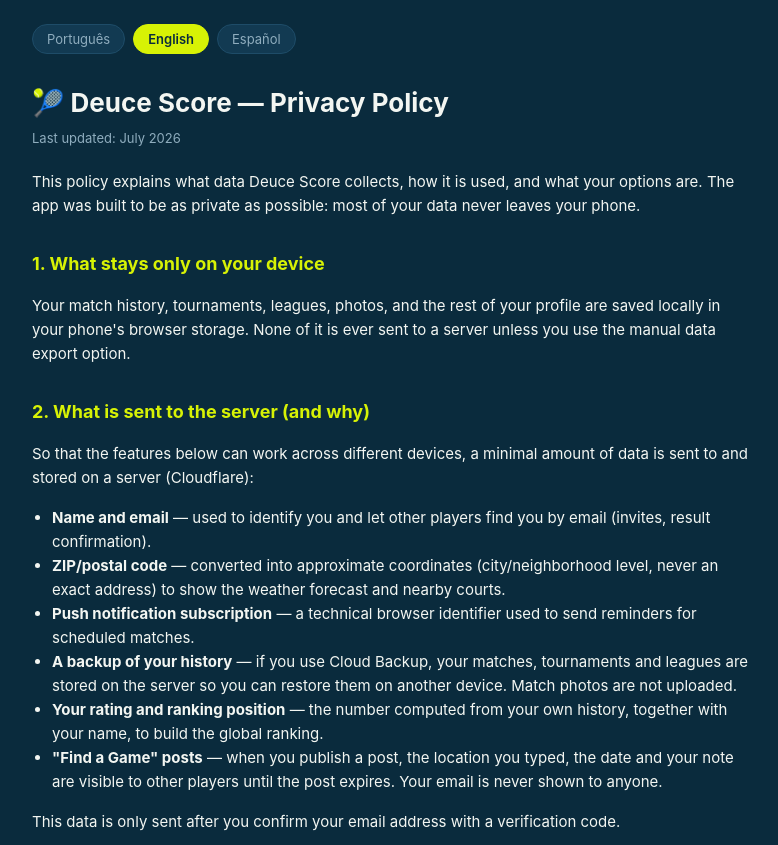
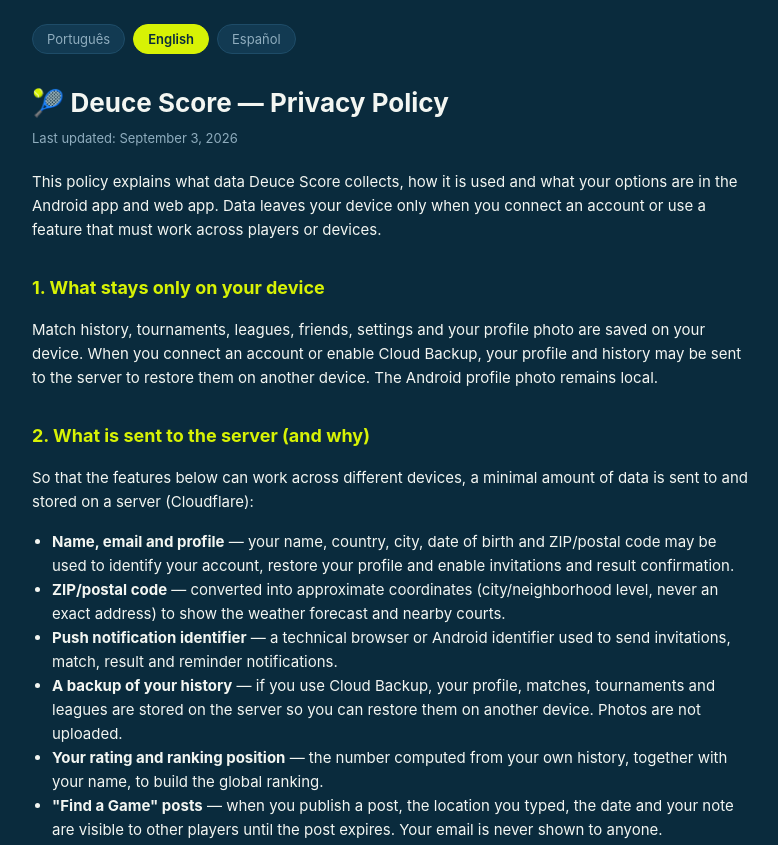
Before and after one commit to rodrigocostaalves/meu-placar-tenis, a website: page cloudflare/privacy.html in a window 1280 px wide. Shown: the top 845 px of the page, without its empty margins (248-1026 px from the left). Drawn offline with Linux system fonts and the light colour scheme.

Commit message:
Add files via upload

```diff
--- a/cloudflare/privacy.html
+++ b/cloudflare/privacy.html
@@ -50,20 +50,20 @@
 const CONTENT = {
   pt: `
   <h1>🎾 Deuce Score — Política de Privacidade</h1>
-  <div class="subtitle">Última atualização: julho de 2026</div>
+  <div class="subtitle">Última atualização: 3 de setembro de 2026</div>
 
-  <p>Esta política explica quais dados o Deuce Score coleta, como são usados, e quais são as suas opções. O aplicativo foi feito para ser o mais privado possível: a maior parte dos seus dados nunca sai do seu celular.</p>
+  <p>Esta política explica quais dados o Deuce Score coleta, como são usados e quais são as suas opções no app Android e na versão web. Dados só saem do aparelho quando você conecta a conta ou usa um recurso que precisa funcionar entre jogadores ou aparelhos.</p>
 
   <h2>1. O que fica só no seu aparelho</h2>
-  <p>O histórico de partidas, torneios, ligas, fotos, e o restante do seu perfil ficam salvos localmente no armazenamento do navegador do seu celular. Isso nunca é enviado a nenhum servidor, a menos que você use a opção de exportar dados manualmente.</p>
+  <p>Histórico de partidas, torneios, ligas, amigos, configurações e foto de perfil ficam salvos no aparelho. Ao conectar uma conta ou ativar o Backup na Nuvem, perfil e histórico podem ser enviados ao servidor para restauração em outro aparelho. A foto de perfil do Android permanece local.</p>
 
   <h2>2. O que é enviado ao servidor (e por quê)</h2>
   <p>Para que os recursos abaixo funcionem entre aparelhos diferentes, uma quantidade mínima de dados é enviada e guardada em um servidor (Cloudflare):</p>
   <ul>
-    <li><strong>Nome e e-mail</strong> — usados para identificar você e permitir que outros jogadores te encontrem por e-mail (convites, confirmação de resultado).</li>
+    <li><strong>Nome, e-mail e perfil</strong> — nome, país, cidade, data de nascimento e CEP/ZIP Code podem ser usados para identificar sua conta, restaurar seu perfil e permitir convites e confirmação de resultados.</li>
     <li><strong>CEP/ZIP code</strong> — convertido em coordenadas aproximadas (nível de cidade/bairro, nunca endereço exato) para mostrar previsão do tempo e quadras próximas.</li>
-    <li><strong>Inscrição de notificação push</strong> — um identificador técnico do navegador usado para enviar lembretes de partidas agendadas.</li>
-    <li><strong>Backup do seu histórico</strong> — se você usar o Backup na Nuvem, suas partidas, torneios e ligas ficam guardados no servidor para poder restaurar em outro aparelho. As fotos das partidas não são enviadas.</li>
+    <li><strong>Identificador de notificação push</strong> — um identificador técnico do navegador ou Android usado para enviar avisos de convites, partidas, resultados e lembretes.</li>
+    <li><strong>Backup do seu histórico</strong> — se você usar o Backup na Nuvem, perfil, partidas, torneios e ligas ficam guardados no servidor para poder restaurar em outro aparelho. Fotos não são enviadas.</li>
     <li><strong>Seu rating e posição no ranking</strong> — o número calculado a partir do seu histórico, junto com seu nome, para montar o ranking geral.</li>
     <li><strong>Anúncios em "Procuro Jogo"</strong> — quando você publica um anúncio, o local que você digitou, a data e sua observação ficam visíveis para outros jogadores até o anúncio expirar. Seu e-mail não é exibido a ninguém.</li>
   </ul>
@@ -77,8 +77,9 @@
     <li><strong>Open-Meteo</strong> — fornece previsão do tempo com base em coordenadas.</li>
     <li><strong>OpenStreetMap / Overpass</strong> — busca quadras de tênis públicas próximas.</li>
     <li><strong>Brevo</strong> — envia o e-mail com o código de verificação.</li>
+    <li><strong>Firebase Cloud Messaging</strong> — entrega notificações push no Android.</li>
   </ul>
-  <p>Nenhum desses serviços recebe seu nome ou identificação pessoal — apenas coordenadas ou o e-mail estritamente necessário para o envio do código.</p>
+  <p>Cada provedor recebe apenas os dados necessários ao recurso correspondente, como e-mail para verificação, token para notificações ou coordenadas aproximadas para quadras e clima.</p>
 
   <h2>4. O que o app NÃO faz</h2>
   <ul>
@@ -97,13 +98,16 @@
     <li>Se preferir, você também pode solicitar a remoção pelo e-mail abaixo</li>
   </ul>
 
-  <h2>6. Menores de idade</h2>
+  <h2>6. Retenção, segurança e exclusão</h2>
+  <p>Você pode editar seu perfil, exportar ou importar backup, desligar notificações e excluir a conta no app ou pela página pública de exclusão. A exclusão remove conta, backup, ranking, convites e registros relacionados do servidor, além dos dados locais quando confirmada no app. Usamos conexões seguras para transmissão; nenhum serviço pode garantir segurança absoluta.</p>
+
+  <h2>7. Menores de idade</h2>
   <p>O Deuce Score não é direcionado especificamente a crianças menores de 13 anos e não coleta intencionalmente dados sabendo que pertencem a essa faixa etária.</p>
 
-  <h2>7. Alterações a esta política</h2>
+  <h2>8. Alterações a esta política</h2>
   <p>Podemos atualizar esta política conforme o app evolui. A data no topo da página sempre reflete a versão mais recente.</p>
 
-  <h2>8. Contato</h2>
+  <h2>9. Contato</h2>
   <p>Dúvidas sobre privacidade ou solicitações de remoção de dados:</p>
   <div class="contact-box">
     <a href="mailto:${CONTACT_EMAIL}">${CONTACT_EMAIL}</a>
@@ -112,20 +116,20 @@
 
   en: `
   <h1>🎾 Deuce Score — Privacy Policy</h1>
-  <div class="subtitle">Last updated: July 2026</div>
+  <div class="subtitle">Last updated: September 3, 2026</div>
 
-  <p>This policy explains what data Deuce Score collects, how it is used, and what your options are. The app was built to be as private as possible: most of your data never leaves your phone.</p>
+  <p>This policy explains what data Deuce Score collects, how it is used and what your options are in the Android app and web app. Data leaves your device only when you connect an account or use a feature that must work across players or devices.</p>
 
   <h2>1. What stays only on your device</h2>
-  <p>Your match history, tournaments, leagues, photos, and the rest of your profile are saved locally in your phone's browser storage. None of it is ever sent to a server unless you use the manual data export option.</p>
+  <p>Match history, tournaments, leagues, friends, settings and your profile photo are saved on your device. When you connect an account or enable Cloud Backup, your profile and history may be sent to the server to restore them on another device. The Android profile photo remains local.</p>
 
   <h2>2. What is sent to the server (and why)</h2>
   <p>So that the features below can work across different devices, a minimal amount of data is sent to and stored on a server (Cloudflare):</p>
   <ul>
-    <li><strong>Name and email</strong> — used to identify you and let other players find you by email (invites, result confirmation).</li>
+    <li><strong>Name, email and profile</strong> — your name, country, city, date of birth and ZIP/postal code may be used to identify your account, restore your profile and enable invitations and result confirmation.</li>
     <li><strong>ZIP/postal code</strong> — converted into approximate coordinates (city/neighborhood level, never an exact address) to show the weather forecast and nearby courts.</li>
-    <li><strong>Push notification subscription</strong> — a technical browser identifier used to send reminders for scheduled matches.</li>
-    <li><strong>A backup of your history</strong> — if you use Cloud Backup, your matches, tournaments and leagues are stored on the server so you can restore them on another device. Match photos are not uploaded.</li>
+    <li><strong>Push notification identifier</strong> — a technical browser or Android identifier used to send invitations, match, result and reminder notifications.</li>
+    <li><strong>A backup of your history</strong> — if you use Cloud Backup, your profile, matches, tournaments and leagues are stored on the server so you can restore them on another device. Photos are not uploaded.</li>
     <li><strong>Your rating and ranking position</strong> — the number computed from your own history, together with your name, to build the global ranking.</li>
     <li><strong>"Find a Game" posts</strong> — when you publish a post, the location you typed, the date and your note are visible to other players until the post expires. Your email is never shown to anyone.</li>
   </ul>
@@ -139,8 +143,9 @@
     <li><strong>Open-Meteo</strong> — provides the weather forecast based on coordinates.</li>
     <li><strong>OpenStreetMap / Overpass</strong> — finds nearby public tennis courts.</li>
     <li><strong>Brevo</strong> — sends the email containing your verification code.</li>
+    <li><strong>Firebase Cloud Messaging</strong> — delivers Android push notifications.</li>
   </ul>
-  <p>None of these services receives your name or personal identification — only coordinates, or the email address strictly needed to deliver the code.</p>
+  <p>Each provider receives only the data needed for its feature, such as email for verification, a token for notifications, or approximate coordinates for courts and weather.</p>
 
   <h2>4. What the app does NOT do</h2>
   <ul>
@@ -159,13 +164,16 @@
     <li>If you prefer, you can also request removal by email at the address below</li>
   </ul>
 
-  <h2>6. Children</h2>
+  <h2>6. Retention, security and deletion</h2>
+  <p>You can edit your profile, export or import a backup, turn off notifications and delete your account in the app or from the public deletion page. Deletion removes your account, backup, ranking, invitations and related server records, and removes local data when confirmed in the app. We use secure connections for transmission; no service can guarantee absolute security.</p>
+
+  <h2>7. Children</h2>
   <p>Deuce Score is not specifically directed at children under 13, and does not knowingly collect data belonging to that age group.</p>
 
-  <h2>7. Changes to this policy</h2>
+  <h2>8. Changes to this policy</h2>
   <p>We may update this policy as the app evolves. The date at the top of the page always reflects the most recent version.</p>
 
-  <h2>8. Contact</h2>
+  <h2>9. Contact</h2>
   <p>Privacy questions or data removal requests:</p>
   <div class="contact-box">
     <a href="mailto:${CONTACT_EMAIL}">${CONTACT_EMAIL}</a>
@@ -174,20 +182,20 @@
 
   es: `
   <h1>🎾 Deuce Score — Política de Privacidad</h1>
-  <div class="subtitle">Última actualización: julio de 2026</div>
+  <div class="subtitle">Última actualización: 3 de septiembre de 2026</div>
 
-  <p>Esta política explica qué datos recoge Deuce Score, cómo se usan y cuáles son tus opciones. La app fue creada para ser lo más privada posible: la mayor parte de tus datos nunca sale de tu teléfono.</p>
+  <p>Esta política explica qué datos recoge Deuce Score, cómo se usan y cuáles son tus opciones en la app Android y web. Los datos salen del dispositivo solo cuando conectas una cuenta o usas una función entre jugadores o dispositivos.</p>
 
   <h2>1. Lo que se queda solo en tu dispositivo</h2>
-  <p>El historial de partidos, torneos, ligas, fotos y el resto de tu perfil se guardan localmente en el almacenamiento del navegador de tu teléfono. Nada de esto se envía a ningún servidor, salvo que uses la opción de exportar datos manualmente.</p>
+  <p>El historial, torneos, ligas, amigos, ajustes y foto de perfil se guardan en tu dispositivo. Al conectar una cuenta o activar la copia en la nube, perfil e historial pueden enviarse al servidor para restaurarlos en otro dispositivo. La foto de perfil de Android permanece local.</p>
 
   <h2>2. Lo que se envía al servidor (y por qué)</h2>
   <p>Para que las funciones de abajo puedan funcionar entre distintos dispositivos, se envía y se guarda una cantidad mínima de datos en un servidor (Cloudflare):</p>
   <ul>
-    <li><strong>Nombre y correo electrónico</strong> — se usan para identificarte y permitir que otros jugadores te encuentren por correo (invitaciones, confirmación de resultados).</li>
+    <li><strong>Nombre, correo y perfil</strong> — nombre, país, ciudad, fecha de nacimiento y código postal pueden usarse para identificar tu cuenta, restaurar tu perfil y permitir invitaciones y confirmación de resultados.</li>
     <li><strong>Código postal</strong> — se convierte en coordenadas aproximadas (a nivel de ciudad/barrio, nunca la dirección exacta) para mostrar el pronóstico del tiempo y las canchas cercanas.</li>
-    <li><strong>Suscripción de notificaciones push</strong> — un identificador técnico del navegador que se usa para enviar recordatorios de partidos agendados.</li>
-    <li><strong>Una copia de tu historial</strong> — si usas la Copia en la Nube, tus partidos, torneos y ligas se guardan en el servidor para poder restaurarlos en otro dispositivo. Las fotos de los partidos no se suben.</li>
+    <li><strong>Identificador de notificaciones push</strong> — un identificador técnico del navegador o Android usado para avisos de invitaciones, partidos, resultados y recordatorios.</li>
+    <li><strong>Una copia de tu historial</strong> — si usas la Copia en la Nube, perfil, partidos, torneos y ligas se guardan en el servidor para restaurarlos en otro dispositivo. Las fotos no se suben.</li>
     <li><strong>Tu rating y posición en el ranking</strong> — el número calculado a partir de tu historial, junto con tu nombre, para armar el ranking general.</li>
     <li><strong>Anuncios de "Busco Partido"</strong> — cuando publicas un anuncio, el lugar que escribiste, la fecha y tu nota son visibles para otros jugadores hasta que el anuncio expira. Tu correo nunca se muestra a nadie.</li>
   </ul>
@@ -201,8 +209,9 @@
     <li><strong>Open-Meteo</strong> — proporciona el pronóstico del tiempo a partir de coordenadas.</li>
     <li><strong>OpenStreetMap / Overpass</strong> — busca canchas de tenis públicas cercanas.</li>
     <li><strong>Brevo</strong> — envía el correo con el código de verificación.</li>
+    <li><strong>Firebase Cloud Messaging</strong> — entrega notificaciones push en Android.</li>
   </ul>
-  <p>Ninguno de estos servicios recibe tu nombre ni tu identificación personal — solo coordenadas, o el correo estrictamente necesario para enviar el código.</p>
+  <p>Cada proveedor recibe solo los datos necesarios para su función, como correo para verificación, token para notificaciones o coordenadas aproximadas para canchas y clima.</p>
 
   <h2>4. Lo que la app NO hace</h2>
   <ul>
@@ -221,13 +230,16 @@
     <li>Si lo prefieres, también puedes solicitar la eliminación por correo en la dirección de abajo</li>
   </ul>
 
-  <h2>6. Menores de edad</h2>
+  <h2>6. Conservación, seguridad y eliminación</h2>
+  <p>Puedes editar el perfil, exportar o importar una copia, desactivar notificaciones y eliminar la cuenta en la app o en la página pública. La eliminación borra cuenta, copia, ranking, invitaciones y registros relacionados del servidor, y datos locales al confirmarla en la app. Usamos conexiones seguras; ningún servicio puede garantizar seguridad absoluta.</p>
+
+  <h2>7. Menores de edad</h2>
   <p>Deuce Score no está dirigida específicamente a menores de 13 años y no recoge intencionadamente datos sabiendo que pertenecen a ese grupo de edad.</p>
 
-  <h2>7. Cambios en esta política</h2>
+  <h2>8. Cambios en esta política</h2>
   <p>Podemos actualizar esta política a medida que la app evoluciona. La fecha en la parte superior de la página siempre refleja la versión más reciente.</p>
 
-  <h2>8. Contacto</h2>
+  <h2>9. Contacto</h2>
   <p>Dudas sobre privacidad o solicitudes de eliminación de datos:</p>
   <div class="contact-box">
     <a href="mailto:${CONTACT_EMAIL}">${CONTACT_EMAIL}</a>
```
